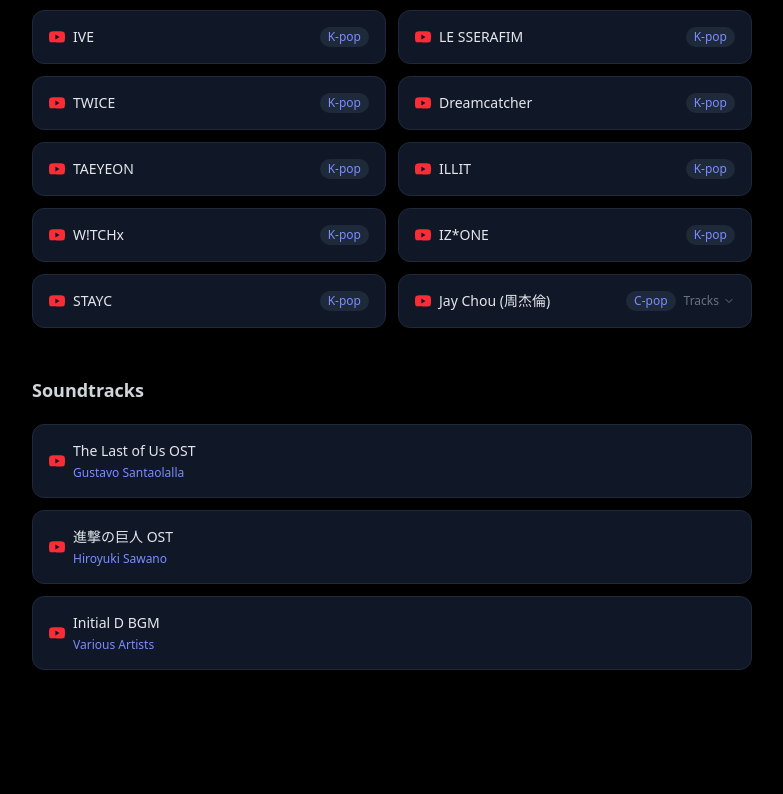
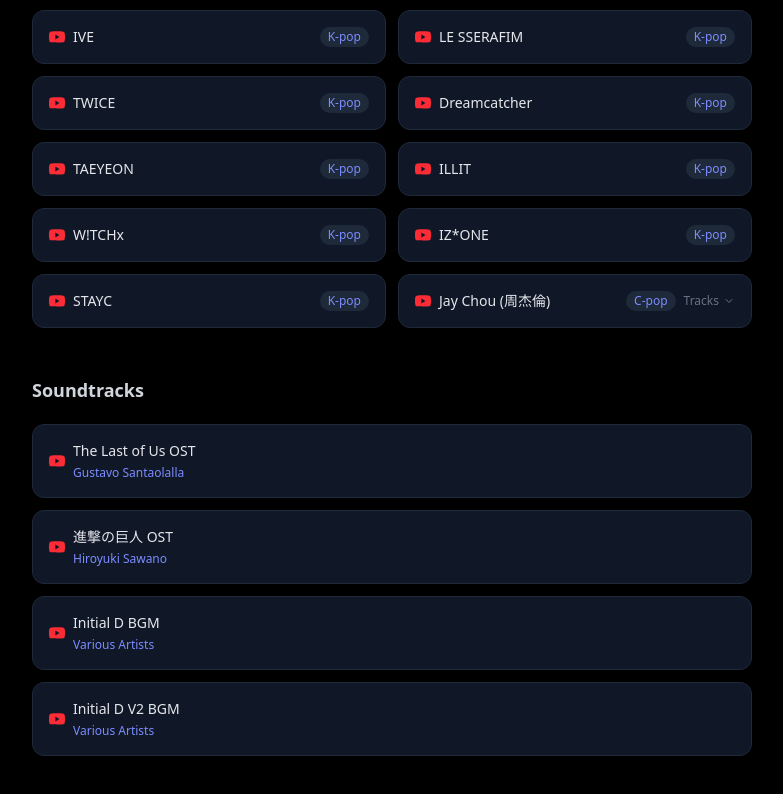
Before and after one commit to s1280061/my-portfolio, a Next.js app: page /music in a window 1280 px wide. Shown: the part 456-1250 px from the top of the page, without its empty margins (248-1031 px from the left). Before the commit the page ends 1222 px from the top, so only its background shows below. Built offline with nearby package versions, Linux system fonts and the light colour scheme.

Commit message:
Add Initial D V2 BGM to soundtracks

```diff
--- a/app/music/page.tsx
+++ b/app/music/page.tsx
@@ -107,6 +107,11 @@
     composer: "Various Artists",
     url: "https://music.youtube.com/playlist?list=OLAK5uy_mFwgi3GQlez3z1TZWYSKWpS2wXY5x2xec",
   },
+  {
+    title: "Initial D V2 BGM",
+    composer: "Various Artists",
+    url: "https://music.youtube.com/playlist?list=OLAK5uy_ksYzPppqL929UVMNvKXlIBKom8d1HCGOk",
+  },
 ];
 
 const YoutubeIcon = () => (
```
